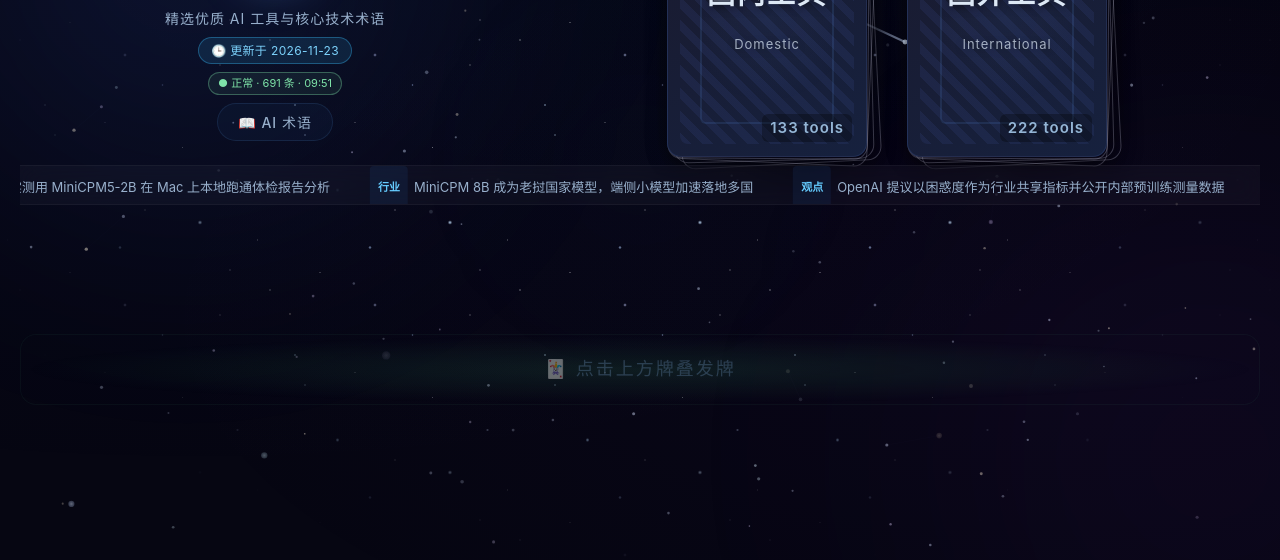
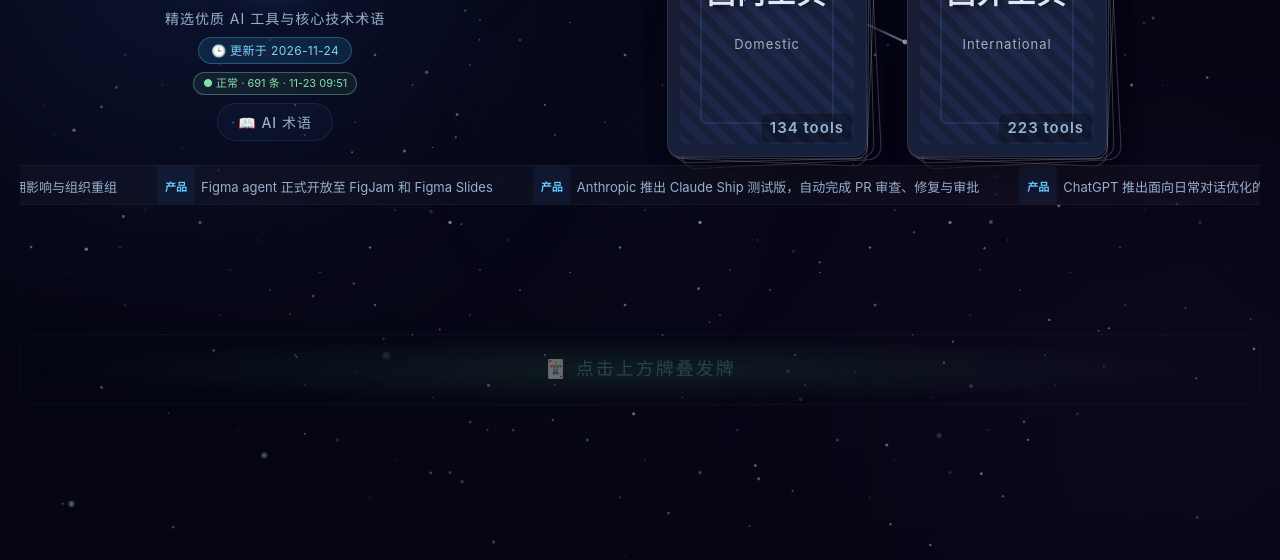
Before and after one commit to lvmyth/ai-nav, a plain HTML site: page index.html in a window 1280 px wide. Shown: the part 240-800 px from the top of the page. Drawn offline with Linux system fonts and the light colour scheme; no server answers.

Commit message:
每日更新：index.html

```diff
--- a/index.html
+++ b/index.html
@@ -2416,7 +2416,7 @@ function iconHtml(icon, fallback) {
 }
 
 // ===== 更新日期:每日更新时只需修改此变量 =====
-var NAV_UPDATE_DATE = '2026-11-23';
+var NAV_UPDATE_DATE = '2026-11-24';
 (function(){
   var el1 = document.getElementById('navUpdateDate');
   var el2 = document.getElementById('footUpdateDate');
@@ -3157,7 +3157,11 @@ const TOOLS = [
 { id:'lovable', name:'Lovable', vendor:'Lovable', cat:'code', region:'intl', desc:'欧洲流行的 AI 应用构建平台：通过自然语言对话生成、修改并部署全栈 Web 应用，覆盖数据库、认证与一键上线。2026年11月推出 Drafts 功能，可并行探索应用的多个改动方向而不影响线上版本，适合快速原型验证与低风险迭代。', release:'', pricing:'freemium', cn:0, api:0, tags:['Lovable','Vibe Coding','全栈生成','Drafts','应用构建'], url:'https://lovable.dev', icon:'images/logos/lovable.png' },
 { id:'gl-investigator-agent', name:'调查型智能体 (Investigator Agent)', vendor:'METR', cat:'glossary', subcat:'gl-frontier', desc:'METR 于 2026年11月16日发布的研究使用的智能体形态：让具备调查能力的智能体去测量模型能否识别「对齐评测」与「能力评测」的差异。研究发现，同一任务在被包装为对齐评测时模型表现更保守，说明模型可能区分评测性质——这是「评测意识」（Eval-awareness）的延伸：当模型知道自己正被安全评测时行为会改变，会削弱对齐评估的证明力，推动评测设计走向「不可区分性」。', tags:['METR','调查型智能体','评测意识','对齐评测','不可区分性'], icon:'🕵️', domain:'安全与对齐', topics:['攻防与红队','智能体安全'], flags:['前沿','2026新词'] },
 { id:'gl-embedded-assessments', name:'嵌入式安全评估 (Embedded Assessments)', vendor:'OpenAI', cat:'glossary', subcat:'gl-frontier', desc:'OpenAI 于 2026年11月启动的首阶段嵌入式安全评估机制：与 Apollo Research、METR、Transluce、Goodfire 等第三方安全机构签约，把独立安全评估「嵌入」模型训练与部署的早期环节，而非仅在发布前做一次性审查。目标是让外部机构更早、更持续地观测前沿模型的失控风险与欺骗性对齐迹象，缩短「能力领先—安全验证」之间的时间差。', tags:['OpenAI','嵌入式安全评估','第三方评估','前沿安全','Apollo Research','METR'], icon:'🧷', domain:'安全与对齐', topics:['AI安全','对齐'], flags:['2026新词'] },
-{ id:'gl-cvd', name:'协同漏洞披露 (Coordinated Vulnerability Disclosure)', vendor:'Anthropic', cat:'glossary', subcat:'gl-dev', desc:'协同漏洞披露（CVD）是安全社区通行的漏洞处理流程：发现者先私下向厂商报告漏洞，厂商在修复期限内完成修补后，再按约定时间公开披露，避免漏洞未修复即公开而被利用。Anthropic 于 2026年11月宣布缩短其协同漏洞披露政策的披露时限，加快 AI 模型安全漏洞（如越狱、提示注入）从报告到公开的节奏，反映 AI 厂商正把传统软件安全流程更快引入模型安全领域。', tags:['Anthropic','CVD','漏洞披露','安全流程','提示注入'], icon:'🔐', domain:'安全与对齐', topics:['AI安全','攻防与红队'], flags:['核心'] }
+{ id:'gl-cvd', name:'协同漏洞披露 (Coordinated Vulnerability Disclosure)', vendor:'Anthropic', cat:'glossary', subcat:'gl-dev', desc:'协同漏洞披露（CVD）是安全社区通行的漏洞处理流程：发现者先私下向厂商报告漏洞，厂商在修复期限内完成修补后，再按约定时间公开披露，避免漏洞未修复即公开而被利用。Anthropic 于 2026年11月宣布缩短其协同漏洞披露政策的披露时限，加快 AI 模型安全漏洞（如越狱、提示注入）从报告到公开的节奏，反映 AI 厂商正把传统软件安全流程更快引入模型安全领域。', tags:['Anthropic','CVD','漏洞披露','安全流程','提示注入'], icon:'🔐', domain:'安全与对齐', topics:['AI安全','攻防与红队'], flags:['核心'] },
+{ id:'glm-54', name:'GLM-5.4', vendor:'智谱AI', cat:'chat', region:'cn', desc:'智谱于2026年11月23日晚发布的旗舰模型，首次采用 Loop Transformer 架构：一组共享权重的网络层循环执行（基座28层两轮循环推演），官方称以约750B参数量达到2-3T级模型的智能水平。进一步增强复杂编程、长程推理与视觉能力，开启「泛Coding」范式——代码能力延伸至视频动效生成（Code to Video）、完整游戏制作（Code to Game）、3D空间重建（Code to 3D）与图像生成，并支持与第三方建模软件联动。即日起向 GLM Coding Plan 全量用户开放，同步上线 ZCode、Trae、WorkBuddy、Qoder 等编码平台，Coding Plan V2/V3 及团队版额度提升至1.5倍；API 将在完成安全评估后开放，模型权重计划以负责任方式开源。', release:'2026-11-23', pricing:'freemium', cn:1, api:0, tags:['智谱','GLM','GLM-5.4','Loop Transformer','泛Coding','Coding Plan','ZCode'], url:'https://www.zhipuai.cn/zh/research/164', icon:'images/logos/glm-54.png' },
+{ id:'claude-ship', name:'Claude Ship', vendor:'Anthropic', cat:'code', region:'intl', desc:'Anthropic 于2026年11月23日推出的开发者代码协作工具集（beta），把 AI 从「写代码」延伸到代码提交后的审查、修复与审批环节：包含 Code Review（已正式开放）、PR Steward（beta，处理 CI 检查失败、合并冲突与审查反馈，每次推送后留言说明改动与撤销方式）与 Claude Approvals（beta，按团队以自然语言写在仓库中的审批政策自动批准符合条件的 PR，可综合 Code Review 结果与企业自建分类器信号）。目前面向 Claude Team 与 Enterprise 客户开放、支持 GitHub 仓库；官方建议先以观察模式运行审批、在单个仓库启用并设置月度支出上限。接入方式与收费标准尚未披露。', release:'2026-11-23', pricing:'paid', cn:0, api:0, tags:['Anthropic','Claude','Claude Ship','Code Review','PR Steward','Claude Approvals','GitHub','beta'], url:'https://claude.com/blog/introducing-claude-ship', icon:'images/logos/claude-ship.png' },
+{ id:'gl-loop-transformer', name:'Loop Transformer（循环Transformer）', vendor:'智谱AI', cat:'glossary', subcat:'gl-tech', desc:'一种通过权重共享层循环执行来提升推理深度的模型架构：让一组共享权重的网络层反复执行，模型在参数量不变的情况下进行更深度的推演、反思与自我修正，等效获得更大参数规模模型的智能水平。2026年11月智谱发布的第一代 Loop Transformer 旗舰模型 GLM-5.4（基座28层两轮循环）以此以750B级参数量达到官方所称2-3T级模型的智能水平，验证了「以计算深度换参数规模」路线在真实生产规模上的可行性，为后续更大规模模型铺路。', tags:['Loop Transformer','循环执行','权重共享','GLM-5.4','智谱','模型架构'], icon:'🔁', domain:'模型与训练', topics:['MoE与架构'], flags:['2026新词','前沿'] },
+{ id:'gl-artex', name:'ARTEX 智能体攻击框架 (Offensive AI Framework)', vendor:'Wiz Research', cat:'glossary', subcat:'gl-dev', desc:'指以 LLM 智能体为核心组件的攻击性（Offensive AI）框架，攻击者可用其在云环境中自动化执行侦察、凭证窃取与横向移动等入侵步骤。2026年11月 Wiz Research 披露 ARTEX 类框架在真实云环境中的入侵案例，标志着智能体攻击从概念演示进入实战阶段：攻防双方都在用智能体，企业需把 AI 智能体行为纳入云安全监控与身份权限治理范围。', tags:['ARTEX','Wiz Research','智能体攻击','Offensive AI','云入侵','Agentic 攻击'], icon:'🛡️', domain:'安全与对齐', topics:['智能体安全','攻防与红队'], flags:['2026新词','前沿'] },
 ]
 
 // ==================== STATE ====================
@@ -3501,26 +3505,26 @@ const CORS_PROXIES = [
   url => `https://api.codetabs.com/v1/proxy?quest=${encodeURIComponent(url)}`,
 ];
 const FALLBACK_DATA = [
-  {"title": "Anthropic IPO 前三家机构如何重注押注", "category": "industry", "url": "https://techcrunch.com/2026/11/22/how-notable-capital-gic-and-baillie-gifford-bet-big-on-anthropic-before-its-ipo/"},
-  {"title": "卡兹克分享 Claude、GPT、Gemini 三模型协同调度方法", "category": "tip", "url": "https://mp.weixin.qq.com/s/gwj0xLNHPfToQnQJN7IkMA"},
-  {"title": "用户实测用 MiniCPM5-2B 在 Mac 上本地跑通体检报告分析", "category": "opinion", "url": "https://x.com/OpenBMB/status/2124461770043785636"},
-  {"title": "MiniCPM 8B 成为老挝国家模型，端侧小模型加速落地多国", "category": "industry", "url": "https://x.com/OpenBMB/status/2124464239670964531"},
-  {"title": "OpenAI 提议以困惑度作为行业共享指标并公开内部预训练测量数据", "category": "opinion", "url": "https://openai.com/index/perplexity-and-intelligence"},
-  {"title": "Lean 与 Mathlib 社区确认 Levent Alpöge 黎曼猜想证明正确", "category": "industry", "url": "https://the-decoder.com/lean-and-mathlib-community-officially-confirms-levent-alpoges-proof-of-the-riemann-hypothesis-is-correct/"},
-  {"title": "菲尔兹奖得主梅纳德谈 Claude 合作证明黎曼猜想：相信证明正确，但需被理解才可能获认可", "category": "opinion", "url": "https://www.ithome.com/1/030/677.htm"},
-  {"title": "Together AI 通报 2026 年 6-7 月 serverless 推理服务提示词泄露事件", "category": "industry", "url": "https://www.together.ai/blog/security-event-prompt-leakage-for-requests-in-june-and-july-of-2026"},
-  {"title": "Qwen4 Max 上线 Together AI，单次调用修复 Tornado 整仓 bug", "category": "ai-products", "url": "https://www.together.ai/blog/qwen4-max"},
-  {"title": "Columbia 与 MIT 论文展示 Claude 发现的算法突破 3SUM 与 APSP 长期速度上限", "category": "paper", "url": "https://x.com/rohanpaul_ai/status/2124213113583174076"},
-  {"title": "Anthropic 数学家称与 Claude 完成黎曼猜想证明，斯坦福数小时后发布纯人类竞争草稿", "category": "paper", "url": "https://the-decoder.com/hours-after-anthropic-claims-a-claude-proof-of-the-riemann-hypothesis-stanford-releases-an-all-human-competing-draft/"},
-  {"title": "Google 回顾 Duplex 十年演进：如何在 Gemini Tasks 中替用户打电话给商家", "category": "ai-products", "url": "https://research.google/blog/how-google-duplex-evolved-to-also-call-businesses-for-you-in-gemini/"},
-  {"title": "Figma 演示用 Specs 与 Figma agent 把上下文变成可实现的开发计划", "category": "tip", "url": "https://www.figma.com/blog/workflow-lab-specs-and-the-figma-agent/"},
-  {"title": "研究者向 AI 供应链埋入 200 万个金丝雀，揭露敏感数据泄露", "category": "paper", "url": "https://arstechnica.com/security/2026/11/a-leaky-ai-supply-chain-is-exposing-secret-user-data-at-an-alarming-rate/"},
-  {"title": "browser-use 1.0 发布：用一个 Python REPL 工具替代 24 个浏览器动作", "category": "ai-products", "url": "https://browser-use.com/posts/browser-use-1-0"},
-  {"title": "Thinking Machines Lab 发布可跑在笔记本上的开源权重模型 Inkling 2 Mini", "category": "ai-models", "url": "https://thinkingmachines.ai/news/inkling-2-mini/"},
-  {"title": "METR 发布 2026 年 11 月能力测量更新：AI R&D 相关能力每约 3.6 个月翻倍且更难测量", "category": "paper", "url": "https://metr.org/blog/2026-11-20-q4-2026-capability-update/"},
-  {"title": "ChatGPT 推出 Space：统一管理页面、幻灯片、图片与文件", "category": "ai-products", "url": "https://x.com/ChatGPT/status/2123850915061104735"},
-  {"title": "OpenHands 详解用 Agent 自动修复自家镜像 CVE 的软件工厂", "category": "tip", "url": "https://www.openhands.dev/blog/automating-cve-remediation-with-openhands"},
-  {"title": "Anthropic数学家Alpöge宣布与Claude共同证明黎曼猜想，放出1737万行Lean代码", "category": "paper", "url": "https://mp.weixin.qq.com/s/8Zi3nfwddzFy6cZsK2_KxA"},
+  {"title": "Claude 推出插件，统一连接器与技能的接入方式", "category": "ai-products", "url": "https://x.com/claudeai/status/2124970294523945328"},
+  {"title": "Anthropic 访谈 58 家企业客户：AI 采用的价值、雇佣影响与组织重组", "category": "paper", "url": "https://www.anthropic.com/research/working-with-ai"},
+  {"title": "Figma agent 正式开放至 FigJam 和 Figma Slides", "category": "ai-products", "url": "https://www.figma.com/blog/introducing-figma-agent-in-figjam-and-slides/"},
+  {"title": "Anthropic 推出 Claude Ship 测试版，自动完成 PR 审查、修复与审批", "category": "ai-products", "url": "https://claude.com/blog/introducing-claude-ship"},
+  {"title": "ChatGPT 推出面向日常对话优化的 GPT-6.2 Sol", "category": "ai-products", "url": "https://x.com/thsottiaux/status/2124998553856844186"},
+  {"title": "俄勒冈州和弗吉尼亚州起诉 SpaceX 指控 Grok 生成色情深伪防护不足", "category": "industry", "url": "https://www.theverge.com/ai-artificial-intelligence/1040255/x-grok-ai-deepfakes-oregon-virginia-lawsuit"},
+  {"title": "AISI 红队论文：攻击策略选择会让 LLM 监视器评估结果失真", "category": "paper", "url": "https://www.aisi.gov.uk/blog/attack-policy-selection-can-make-monitor-evaluations-misleading"},
+  {"title": "Google Search AI Mode 支持连接 Google Wallet、Drive 和 Gemini 应用", "category": "ai-products", "url": "https://blog.google/products-and-platforms/products/search/google-search-personal-intelligence-apps/"},
+  {"title": "Google DeepMind 用 Gemini 4 智能体团队与 Lean 形式化验证改进量子算法", "category": "paper", "url": "https://deepmind.google/blog/finding-faster-quantum-algorithms-with-agents-and-formal-verification/"},
+  {"title": "a16z 实测 11,307 次 Agent 购物流程，总结企业赢得 B2A 经济的五条方法", "category": "tip", "url": "https://www.a16z.news/p/welcome-to-the-b2a-economy-how-agents"},
+  {"title": "Wiz Research 披露 ARTEX 智能体攻击框架的真实云入侵案例", "category": "industry", "url": "https://www.wiz.io/blog/agentic-attacks-artex-offensive-ai-frameworks"},
+  {"title": "NVIDIA 宣布黄仁勋复任总裁兼 CEO 并重回董事会", "category": "industry", "url": "https://x.com/thexpin/status/2124866686025400819"},
+  {"title": "智谱发布GLM-5.4：首个Loop Transformer架构旗舰模型开启泛Coding", "category": "ai-models", "url": "https://mp.weixin.qq.com/s/D-IZr-QaT1or_chminK8IQ"},
+  {"title": "Runway 详解如何构建智能体驱动的软件工厂", "category": "tip", "url": "https://runwayml.com/news/engineering/building-a-software-factory"},
+  {"title": "Anthropic 破纪录 IPO 未能止住 AI 抛售，全球股市下挫", "category": "industry", "url": "https://www.theguardian.com/business/2026/nov/20/global-stock-markets-slump-anthropic-ipo-ai-sell-off"},
+  {"title": "MIT 数学面板讨论 AI 冲击下的数学研究未来", "category": "opinion", "url": "https://news.mit.edu/2026/following-mathocalypse-mathematicians-consider-future-1120"},
+  {"title": "MiniMax 内部模型 MIM 实现多项密码分析实用攻击并开源验证轨迹", "category": "paper", "url": "https://www.minimax.io/blog/practical-cryptanalysis-with-minimaxs-latest-internal-model"},
+  {"title": "腾讯混元开放 Hy4 权重", "category": "ai-models", "url": "https://x.com/TencentHunyuan/status/2123625549147070538"},
+  {"title": "Conductor 0.97.0 发布并宣布加入 Meta，本地工作区智能体新增 artifacts", "category": "ai-products", "url": "https://www.conductor.build/changelog/0.97.0-first-class-artifacts"},
+  {"title": "DeepSeek Harness 发布100天，作者分享13个实用插件玩法", "category": "tip", "url": "https://x.com/Khazix0918/status/2123627885730951241"},
 ];
 const CAT_MAP = { 'ai-models':'模型','ai-products':'产品','industry':'行业','paper':'论文','tip':'技巧','opinion':'观点' };
 
```
